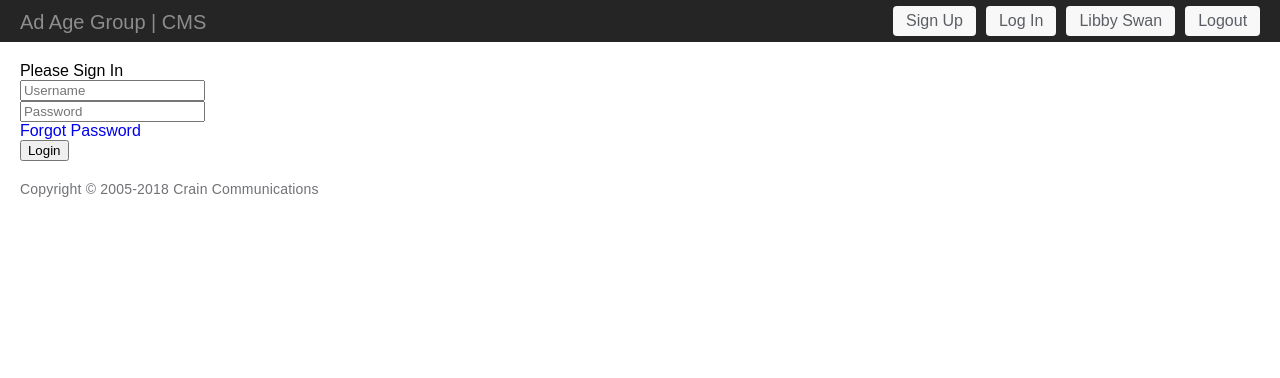
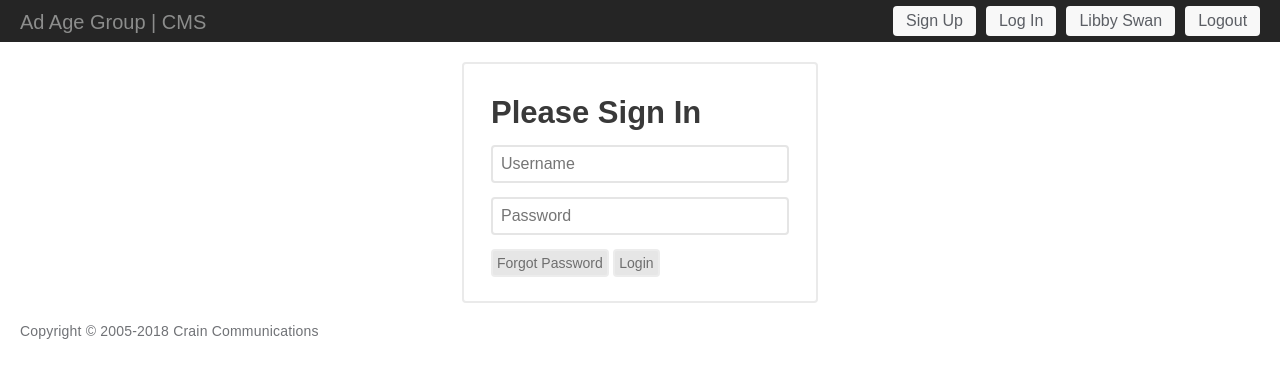
Before and after one commit to psanjeetprdxn/NEWSMAG, a PHP site: page /admin/login.php in a window 1280 px wide. Shown: the top 378 px of the page. Run offline with PHP 8.4, Linux system fonts and the light colour scheme.

Commit message:
registration styling added

```diff
--- a/assets/css/style.css
+++ b/assets/css/style.css
@@ -211,3 +211,47 @@ aside h2 {
 
 aside nav li { margin-top: 13px; }
 aside nav a:hover { color: #a3a4a7; }
+
+/* forms styling start here (login and signup)*/
+
+.register-form {
+  width: 356px;
+  padding: 31px 27px 24px;
+  border: 2px solid #eaeaea;
+  margin: 0 auto;
+  border-radius: 4px;
+}
+
+.register-form h2 {
+  color: #393939;
+  font-size: 31px;
+  font-weight: 900;
+}
+
+.form-input input {
+  width: 100%;
+  padding: 8px 0 8px 8px;
+  border: 2px solid #e5e5e5;
+  margin-top: 14px;
+  border-radius: 4px;
+  color: #a5abae;
+  font-size: 16px;
+  outline: none;
+}
+
+.form-button {
+  margin-top: 14px;
+  display: inline-block;
+}
+
+.form-button input[type=submit],
+.form-button a {
+  padding: 4px 4px 4px;
+  border: 2px solid #ececec;
+  background-color: #e6e6e6;
+  border-radius: 4px;
+  color: #6e6e6e;
+  font-size: 14px;
+  font-weight: 500;
+  outline: none;
+}
```
